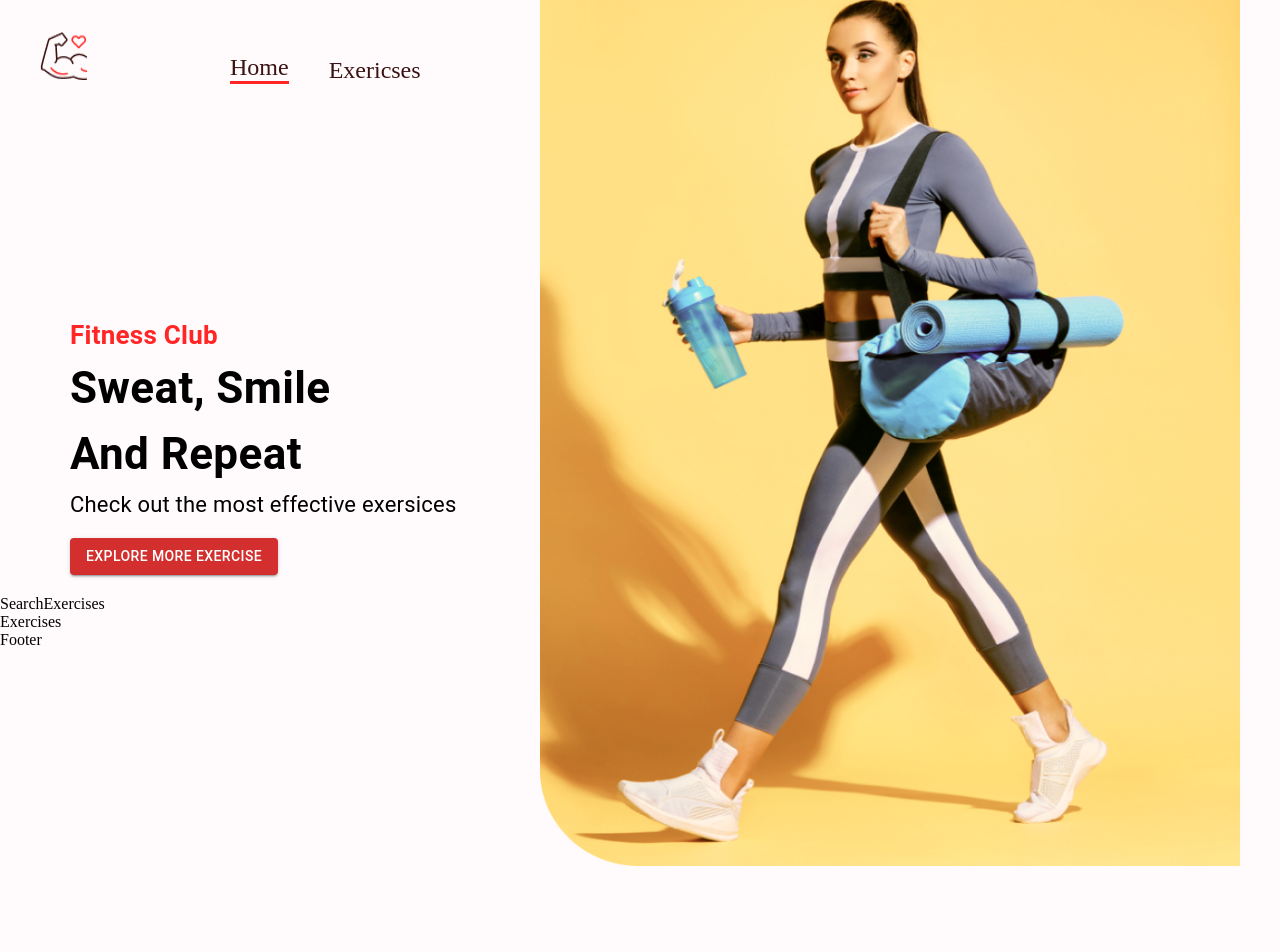
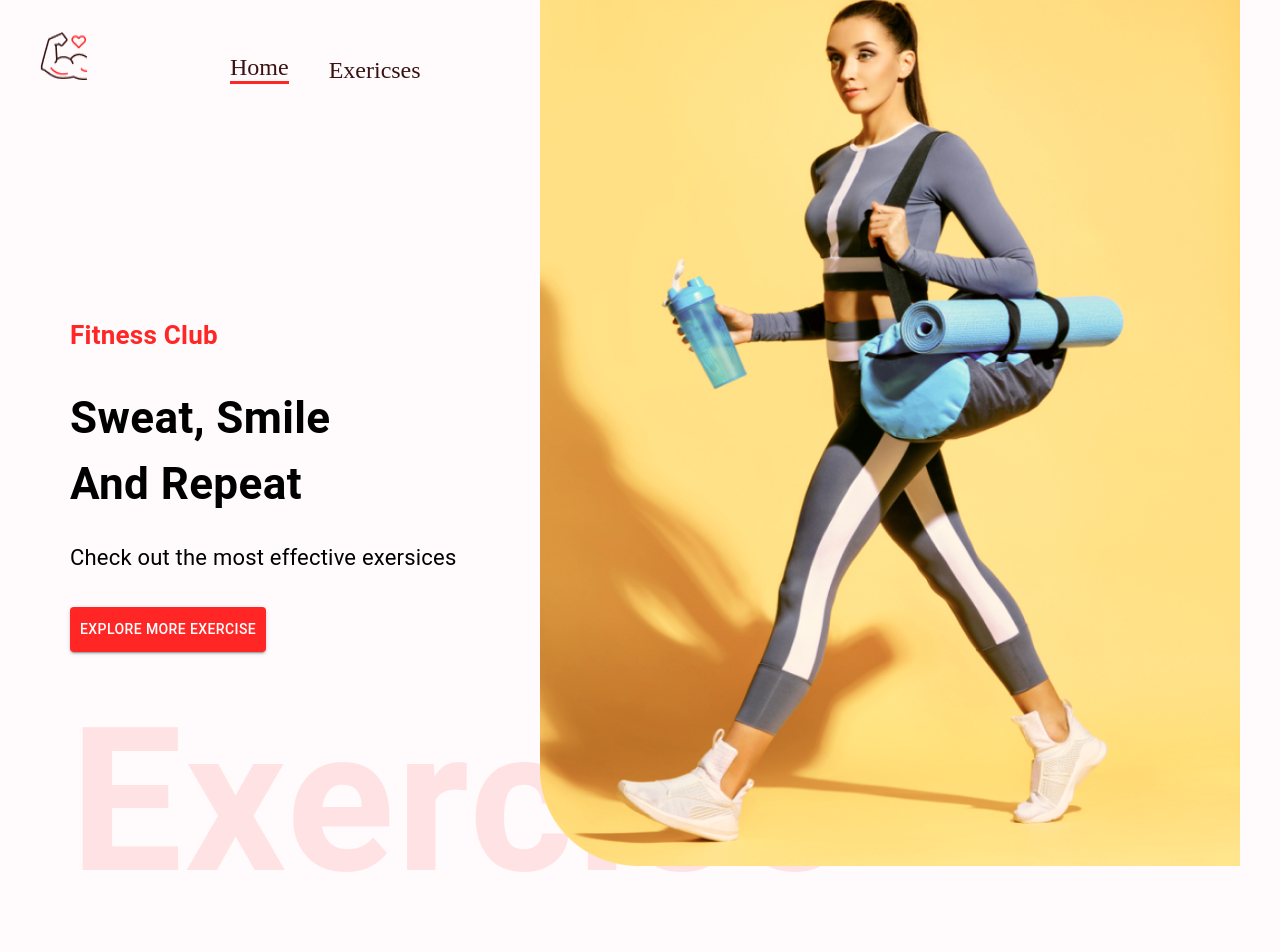
Before and after one commit to lobnor2/Fitness-Exercise-App, a React (Create React App) app: page / in a window 1280 px wide. Shown: the top 952 px of the page. Before the commit the page ends 866 px from the top, so only its background shows below. Built offline with nearby package versions, Linux system fonts and the light colour scheme.

Commit message:
done herobanner

```diff
--- a/src/components/HeroBanner.jsx
+++ b/src/components/HeroBanner.jsx
@@ -18,16 +18,37 @@
       <Typography
         fontWeight="600"
         sx={{ fontSize: { lg: "44px", xs: "40px" } }}
+        mb="23px"
+        mt="30px"
       >
         Sweat, Smile <br />
         And Repeat
       </Typography>
-      <Typography fontSize="22px" lineHeight="35px" mb={2}>
+      <Typography fontSize="22px" lineHeight="35px" mb={4}>
         Check out the most effective exersices
       </Typography>
-      <Button variant="contained" color="error" href="#exercises">
+      <Button
+        sx={{ backgroundColor: "#ff2625", padding: "10px" }}
+        variant="contained"
+        color="error"
+        href="#exercises"
+      >
         Explore More Exercise
       </Button>
+      <Typography
+        fontWeight={600}
+        color="#ff2625"
+        sx={{
+          opacity: 0.1,
+          display: {
+            lg: "block",
+            xs: "none",
+          },
+        }}
+        fontSize="200px"
+      >
+        Exercise
+      </Typography>
       <img
         src={HeroBannerImage}
         alt="hero banner"
```
